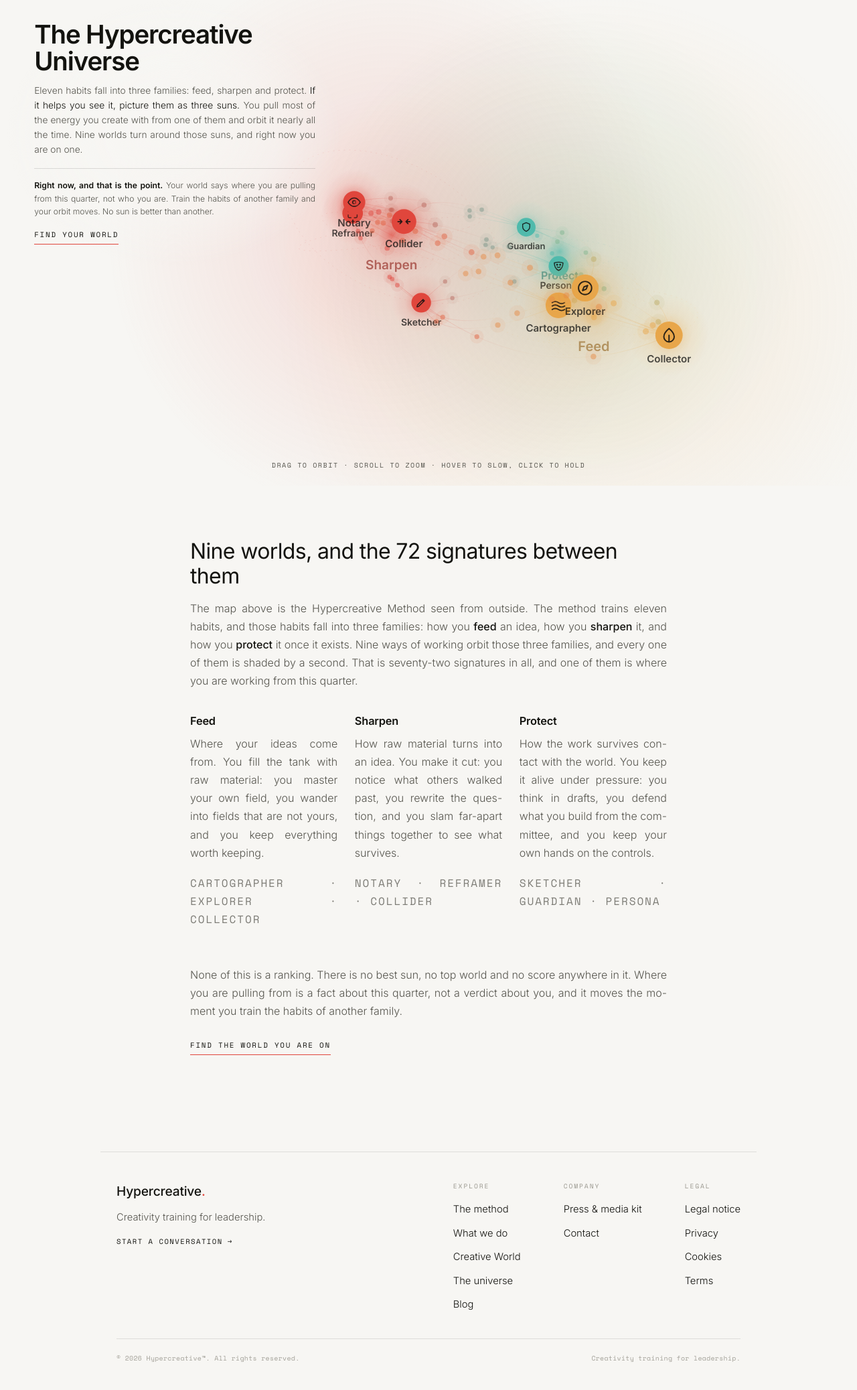
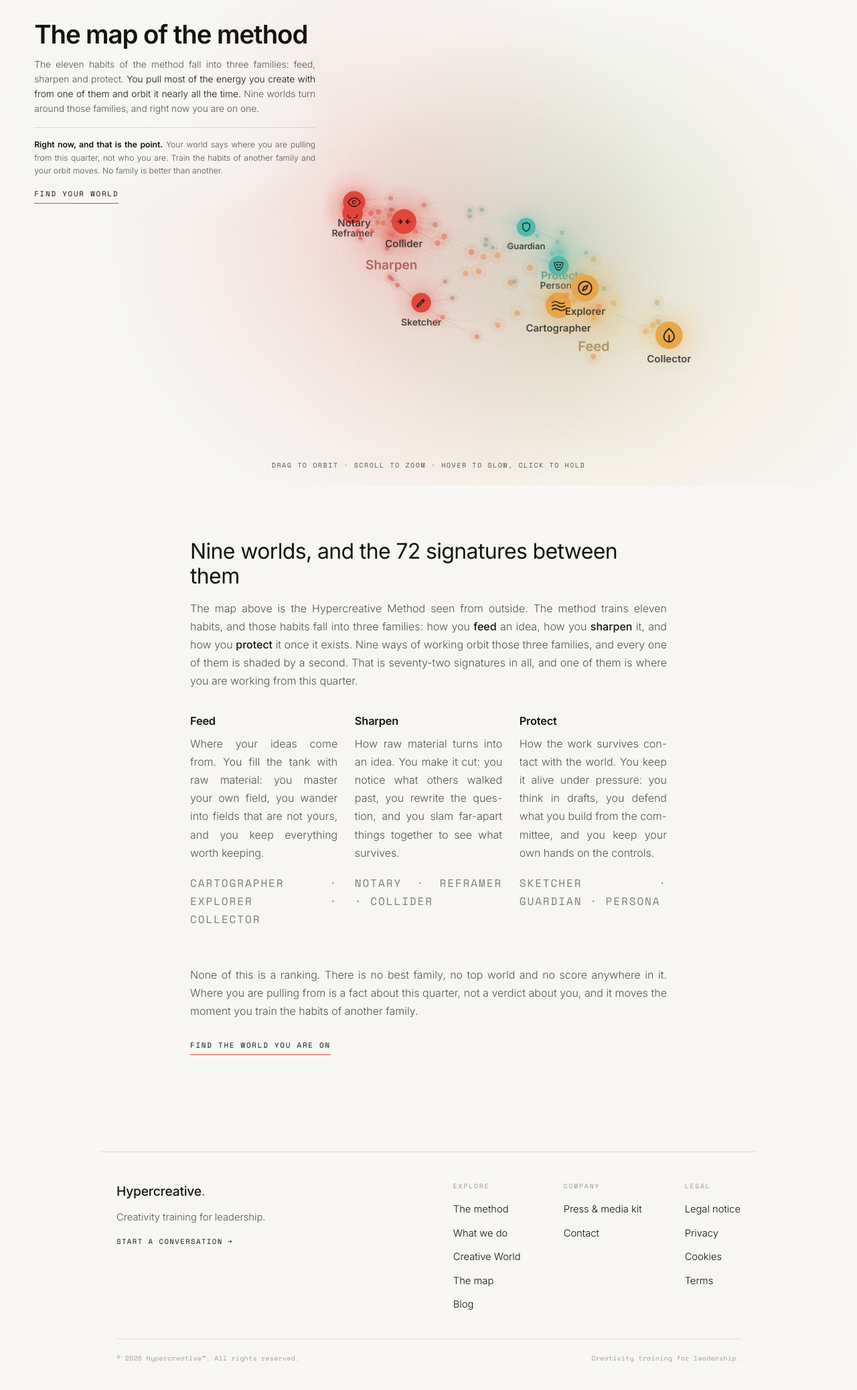
Before and after one commit to clynia/hypercreative-web, a PHP site: page /universe/ in a window 1280 px wide. Shown: the part 75-2150 px from the top of the page at 67% size. Run offline with PHP 8.4, Linux system fonts and the light colour scheme.

Commit message:
Shrink the vocabulary: the map is a map, the suns are the families
Alfonso's call, and the paper switch had already made it: with the stars
gone, only the words still said "space". So the space frame comes out of
the copy and the visual glow stays as design.

- "the Hypercreative Universe" as a name is gone; it is "the map" (the
  URL /universe/ stays, it is only an address). Hero CTA "Open the map
  full screen"; /universe/ H1 "The map of the method"; title "The map
  behind the Creative World test"; footers and home say "the map".
- "three suns" -> "three families" everywhere it was visible: hero sub,
  the nine-worlds lead, the floating panel ("one of the three families",
  "a world orbiting the Protect family"), /universe/ lead, note and
  ranking line, both canvas aria-labels, the shared-data header comment.
- three headline fixes that stand on their own: the test act gets
  "Twenty questions, no right answers."; the card act gets "Your
  Hypercreative Imprint." (the .card-lead style was defined and unused);
  and "signature" now means one thing, so the result strength cell is
  "Your edge" and the map below keeps "your signature".
- the nine-worlds lead gains the bridge sentence that ties the place
  register to the person register: each world is named for who you
  become while you work from it.

Untouched on purpose: the engine and its geometry, the internal names
(SUNS, .sky, ids), the /creative-world/ URL and H1, the nine world
names, GTM events and the lead keys. Headless engine + full copy scan
green; zero space vocabulary left in visible copy.

Co-Authored-By: Claude Opus 4.8 <noreply@anthropic.com>

```diff
--- a/_inc/footer.php
+++ b/_inc/footer.php
@@ -15,6 +15,6 @@
 .foot-fine{text-transform:none;letter-spacing:.03em;color:#9a988f;opacity:.9}
 </style>
 <footer class="foot"><div class="foot-top"><div class="foot-lead"><a class="brand" href="/">Hypercreative<span class="bp">.</span></a><p class="foot-claim">Creativity training for leadership.</p><a class="foot-talk" href="/#request">Start a conversation <span aria-hidden="true">&#8594;</span></a></div>
-<nav class="foot-nav" aria-label="Footer"><div class="foot-col"><p class="foot-h">Explore</p><a href="/#method">The method</a><a href="/what-we-do/">What we do</a><a href="/creative-world/">Creative World</a><a href="/universe/">The universe</a><a href="/blog/">Blog</a></div><div class="foot-col"><p class="foot-h">Company</p><a href="/press/">Press &amp; media kit</a><a href="/#request">Contact</a></div><div class="foot-col"><p class="foot-h">Legal</p><a href="/legal/legal-notice">Legal notice</a><a href="/legal/privacy">Privacy</a><a href="/legal/cookies">Cookies</a><a href="/legal/terms">Terms</a></div></nav></div>
+<nav class="foot-nav" aria-label="Footer"><div class="foot-col"><p class="foot-h">Explore</p><a href="/#method">The method</a><a href="/what-we-do/">What we do</a><a href="/creative-world/">Creative World</a><a href="/universe/">The map</a><a href="/blog/">Blog</a></div><div class="foot-col"><p class="foot-h">Company</p><a href="/press/">Press &amp; media kit</a><a href="/#request">Contact</a></div><div class="foot-col"><p class="foot-h">Legal</p><a href="/legal/legal-notice">Legal notice</a><a href="/legal/privacy">Privacy</a><a href="/legal/cookies">Cookies</a><a href="/legal/terms">Terms</a></div></nav></div>
 <div class="foot-legal"><span class="foot-fine">&copy; 2026 Hypercreative&#8482;. All rights reserved.</span><span class="foot-fine">Creativity training for leadership.</span></div>
 </footer>
--- a/assets/hc-universe.js
+++ b/assets/hc-universe.js
@@ -1,4 +1,4 @@
-/* The Hypercreative Universe: three suns, nine worlds on their own orbits, and
+/* The creative map: three families, nine worlds on their own orbits, and
    the 72 signatures hanging on the chords between the worlds.
 
    Hand-rolled canvas 3D, no libraries. Reads every name, description, icon and
@@ -447,8 +447,8 @@ window.HCUniverse=(function(){
         panel.fam.style.display="none";
         panel.name.textContent=a.fam;
         panel.name.style.color=famColorCss(a.fam);
-        panel.sub.innerHTML='one of the three suns';
-        panel.body.innerHTML='Pull from this sun and you '+FAM_DESC[a.fam].replace(/^you /,"")+'. '+
+        panel.sub.innerHTML='one of the three families';
+        panel.body.innerHTML='Pull from this family and you '+FAM_DESC[a.fam].replace(/^you /,"")+'. '+
           (NUMWORD[mem.length]||mem.length).toLowerCase()+' worlds run their orbits around it: '+listNames(mem)+'.';
       }else{
         panel.ico.className="p-ico";
@@ -462,7 +462,7 @@ window.HCUniverse=(function(){
           panel.sub.innerHTML='shaded by the <b>'+TYPES[a.under].name.replace("The ","")+'</b>';
           panel.body.innerHTML=INFLECT[a.lead][a.under];
         }else{
-          panel.sub.innerHTML='a world orbiting the '+a.fam+' sun';
+          panel.sub.innerHTML='a world orbiting the '+a.fam+' family';
           panel.body.innerHTML=TYPES[a.lead].one+' '+TYPES[a.lead].sig;
         }
       }
--- a/assets/hc-worlds.js
+++ b/assets/hc-worlds.js
@@ -1,6 +1,6 @@
 /* The nine worlds of the Hypercreative Method, the 72 signatures they make in
-   pairs, the icon each world wears and the colour of each sun. Single source of
-   truth: the Creative World test and the Universe both read from here, so they
+   pairs, the icon each world wears and the colour of each family. Single source
+   of truth: the Creative World test and the map both read from here, so they
    can never drift apart. Do not copy this data anywhere else. */
 window.HCW=(function(){
   "use strict";
@@ -155,7 +155,7 @@ window.HCW=(function(){
     persona:'<path d="M4 6c5-1.5 11-1.5 16 0 0 6-3 12-8 14C7 18 4 12 4 6z"/><circle cx="9.2" cy="9.5" r=".9"/><circle cx="14.8" cy="9.5" r=".9"/><path d="M9.5 13.5c1.5 1.3 3.5 1.3 5 0"/>'
   };
   var FAM_DESC={Feed:"you fill the tank with raw material",Sharpen:"you make raw ideas cut",Protect:"you keep the work alive under pressure"};
-  /* the colour of the air around each sun; the nine worlds and the 72
+  /* the colour of the air around each family; the nine worlds and the 72
      signatures all take their colour from here */
   var FAMILIES={Feed:{col:[232,166,74]},Sharpen:{col:[224,70,60]},Protect:{col:[79,186,172]}};
   var FAM_ORDER=["Feed","Sharpen","Protect"];
--- a/universe/index.php
+++ b/universe/index.php
@@ -6,19 +6,19 @@ j=d.createElement(s),dl=l!='dataLayer'?'&l='+l:'';j.async=true;j.src=
 'https://www.googletagmanager.com/gtm.js?id='+i+dl;f.parentNode.insertBefore(j,f);
 })(window,document,'script','dataLayer','GTM-TBPM9KTK');</script>
 <!-- End Google Tag Manager --><meta charset="UTF-8"><meta name="viewport" content="width=device-width, initial-scale=1">
-<title>The Hypercreative Universe | Three suns, nine creative worlds</title>
-<meta name="description" content="A map you can turn. Three suns, nine creative worlds running their orbits around them, and the 72 signatures they make in pairs. Find the world you are on right now.">
+<title>The map behind the Creative World test | Hypercreative</title>
+<meta name="description" content="The full map behind the Creative World test: nine creative worlds in three families, and the 72 signatures they make in pairs. Find the world you are on right now.">
 <link rel="canonical" href="https://hypercreativemethod.com/universe/"><meta name="robots" content="index,follow">
 <meta property="og:site_name" content="Hypercreative"><meta property="og:locale" content="en_US"><meta property="og:type" content="website">
-<meta property="og:title" content="The Hypercreative Universe | Three suns, nine creative worlds">
-<meta property="og:description" content="A map you can turn. Three suns, nine creative worlds running their orbits around them, and the 72 signatures they make in pairs.">
+<meta property="og:title" content="The map behind the Creative World test | Hypercreative">
+<meta property="og:description" content="The full map behind the Creative World test: nine creative worlds in three families, and the 72 signatures they make in pairs.">
 <meta property="og:url" content="https://hypercreativemethod.com/universe/">
 <meta property="og:image" content="https://hypercreativemethod.com/assets/og-default.png">
 <meta name="twitter:card" content="summary_large_image">
-<meta name="twitter:title" content="The Hypercreative Universe | Three suns, nine creative worlds">
-<meta name="twitter:description" content="A map you can turn. Three suns, nine creative worlds running their orbits around them, and the 72 signatures they make in pairs.">
+<meta name="twitter:title" content="The map behind the Creative World test | Hypercreative">
+<meta name="twitter:description" content="The full map behind the Creative World test: nine creative worlds in three families, and the 72 signatures they make in pairs.">
 <meta name="twitter:image" content="https://hypercreativemethod.com/assets/og-default.png">
-<script type="application/ld+json">{"@context":"https://schema.org","@type":"BreadcrumbList","itemListElement":[{"@type":"ListItem","position":1,"name":"Home","item":"https://hypercreativemethod.com/"},{"@type":"ListItem","position":2,"name":"Creative World","item":"https://hypercreativemethod.com/creative-world/"},{"@type":"ListItem","position":3,"name":"The Hypercreative Universe","item":"https://hypercreativemethod.com/universe/"}]}</script>
+<script type="application/ld+json">{"@context":"https://schema.org","@type":"BreadcrumbList","itemListElement":[{"@type":"ListItem","position":1,"name":"Home","item":"https://hypercreativemethod.com/"},{"@type":"ListItem","position":2,"name":"Creative World","item":"https://hypercreativemethod.com/creative-world/"},{"@type":"ListItem","position":3,"name":"The map","item":"https://hypercreativemethod.com/universe/"}]}</script>
 <link rel="icon" href="/favicon.svg" type="image/svg+xml"><link rel="icon" href="/favicon-32.png" sizes="32x32" type="image/png"><link rel="icon" href="/favicon-16.png" sizes="16x16" type="image/png"><link rel="apple-touch-icon" href="/apple-touch-icon.png">
 <link rel="preconnect" href="https://fonts.googleapis.com"><link rel="preconnect" href="https://fonts.gstatic.com" crossorigin>
 <link href="https://fonts.googleapis.com/css2?family=Inter:wght@300;400;500;600&family=Space+Mono:wght@400&display=swap" rel="stylesheet">
@@ -123,12 +123,12 @@ height="0" width="0" style="display:none;visibility:hidden"></iframe></noscript>
 <?php include $_SERVER['DOCUMENT_ROOT'].'/_inc/header.php'; ?>
 
   <div class="stage">
-    <canvas id="uni" role="img" aria-label="A map you can turn: three suns, nine worlds running their orbits around them, and the 72 signatures hanging between the worlds"></canvas>
+    <canvas id="uni" role="img" aria-label="A map you can turn: three families, nine worlds running their orbits around them, and the 72 signatures hanging between the worlds"></canvas>
 
     <div class="hud">
-      <h1 class="title">The Hypercreative Universe</h1>
-      <p class="lead">Eleven habits fall into three families: feed, sharpen and protect. <em>If it helps you see it, picture them as three suns.</em> You pull most of the energy you create with from one of them and orbit it nearly all the time. Nine worlds turn around those suns, and right now you are on one.</p>
-      <p class="note"><b>Right now, and that is the point.</b> Your world says where you are pulling from this quarter, not who you are. Train the habits of another family and your orbit moves. No sun is better than another.</p>
+      <h1 class="title">The map of the method</h1>
+      <p class="lead">The eleven habits of the method fall into three families: feed, sharpen and protect. <em>You pull most of the energy you create with from one of them and orbit it nearly all the time.</em> Nine worlds turn around those families, and right now you are on one.</p>
+      <p class="note"><b>Right now, and that is the point.</b> Your world says where you are pulling from this quarter, not who you are. Train the habits of another family and your orbit moves. No family is better than another.</p>
       <p class="mine" id="mine"></p>
       <a class="go" href="/creative-world/">Find your world</a>
     </div>
@@ -168,7 +168,7 @@ height="0" width="0" style="display:none;visibility:hidden"></iframe></noscript>
     </div>
   </div>
 
-  <p>None of this is a ranking. There is no best sun, no top world and no score anywhere in it. Where you are pulling from is a fact about this quarter, not a verdict about you, and it moves the moment you train the habits of another family.</p>
+  <p>None of this is a ranking. There is no best family, no top world and no score anywhere in it. Where you are pulling from is a fact about this quarter, not a verdict about you, and it moves the moment you train the habits of another family.</p>
   <a class="go" href="/creative-world/">Find the world you are on</a>
 </main>
 
@@ -194,9 +194,9 @@ height="0" width="0" style="display:none;visibility:hidden"></iframe></noscript>
     mine.innerHTML=u
       ? 'Lit below is your own signature: the <b>'+lead.replace(/^The /,"")+
         '</b>, shaded by the <b>'+HCW.TYPES[u].name.replace(/^The /,"")+
-        '</b>. Turn the sky and you can see what it hangs between.'
+        '</b>. Turn the map and you can see what it hangs between.'
       : 'Lit below is the world your test gave you: the <b>'+lead.replace(/^The /,"")+
-        '</b>. Turn the sky and you can see what it orbits.';
+        '</b>. Turn the map and you can see what it orbits.';
     document.body.classList.add("focused");
   }
 
```
Also changed, not shown: creative-world/index.html (+12 -9 lines), index.php (+2 -2 lines).
